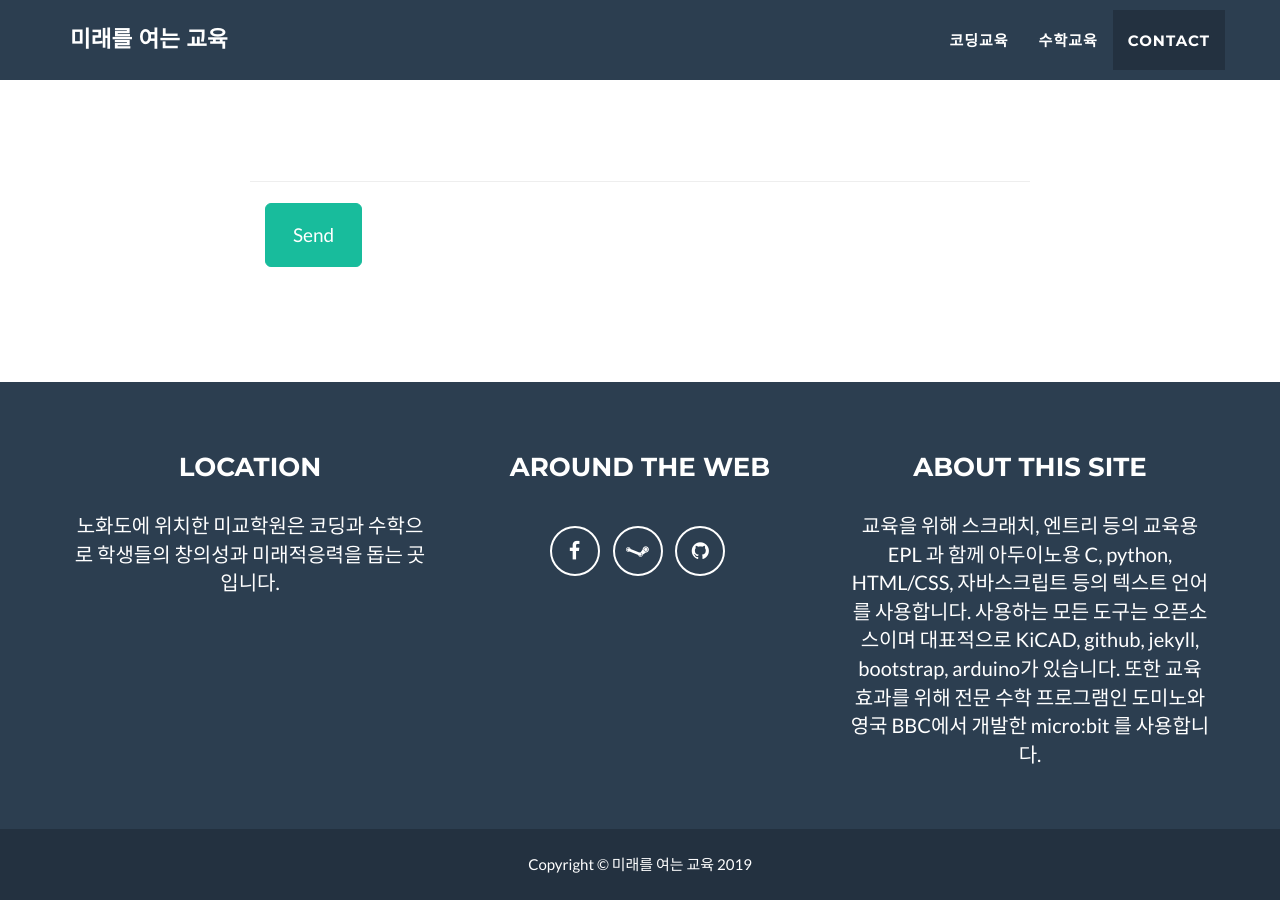
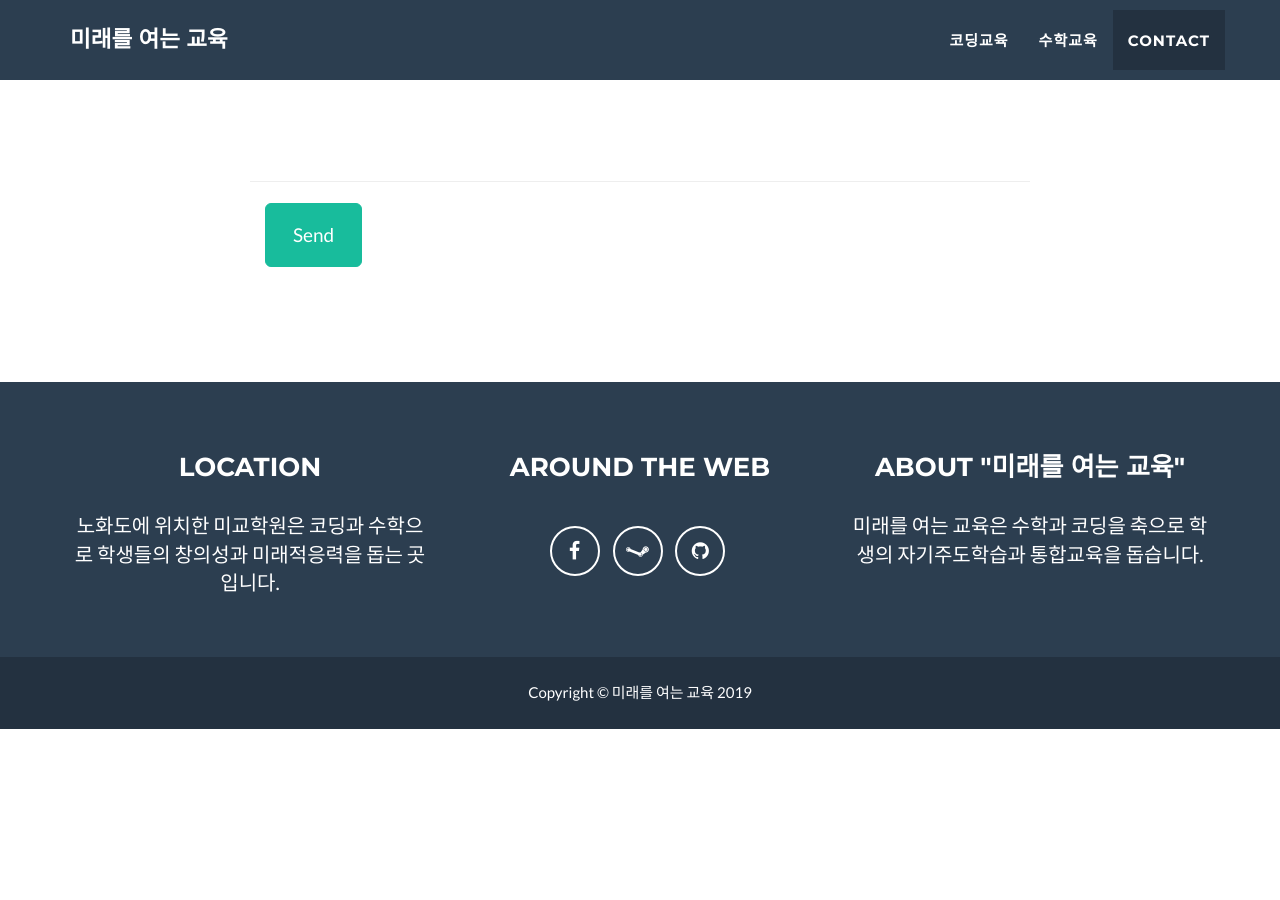
Before and after one commit to eventia/eventia.github.io, a Jekyll site: the page built from index.html, in a window 1280 px wide and 900 px high, scrolled down 2656 px. Built offline with Jekyll 4.4.1, drawn with Linux system fonts in a browser that asks for light colours; after the commit the page ends 3385 px from its top, so only the background shows below that.

Commit message:
HomePage 2019-02-07-[ 1:51]

```diff
--- a/_config.yml
+++ b/_config.yml
@@ -36,7 +36,7 @@ footer:
   copyright: 미래를 여는 교육
   location: Location
   social: Around the Web
-  credits: About this site
+  credits: About "미래를 여는 교육"
 
 # Social networks usernames (many more available: google-plus, flickr, dribbble, pinterest, instagram, tumblr, linkedin, etc.)
 social:
@@ -52,7 +52,7 @@ address:
   - line: 노화도에 위치한 미교학원은 코딩과 수학으로 학생들의 창의성과 미래적응력을 돕는 곳입니다.
 
 # Credits content
-credits: '교육을 위해 스크래치, 엔트리 등의 교육용 EPL 과 함께 아두이노용 C, python, HTML/CSS, 자바스크립트 등의 텍스트 언어를 사용합니다. 사용하는 모든 도구는 오픈소스이며 대표적으로 KiCAD, github, jekyll, bootstrap, arduino가 있습니다. 또한 교육효과를 위해 전문 수학 프로그램인 도미노와 영국 BBC에서 개발한 micro:bit 를 사용합니다.'
+credits: '미래를 여는 교육은 수학과 코딩을 축으로 학생의 자기주도학습과 통합교육을 돕습니다.'
 
 # Build settings
 markdown: kramdown
```
